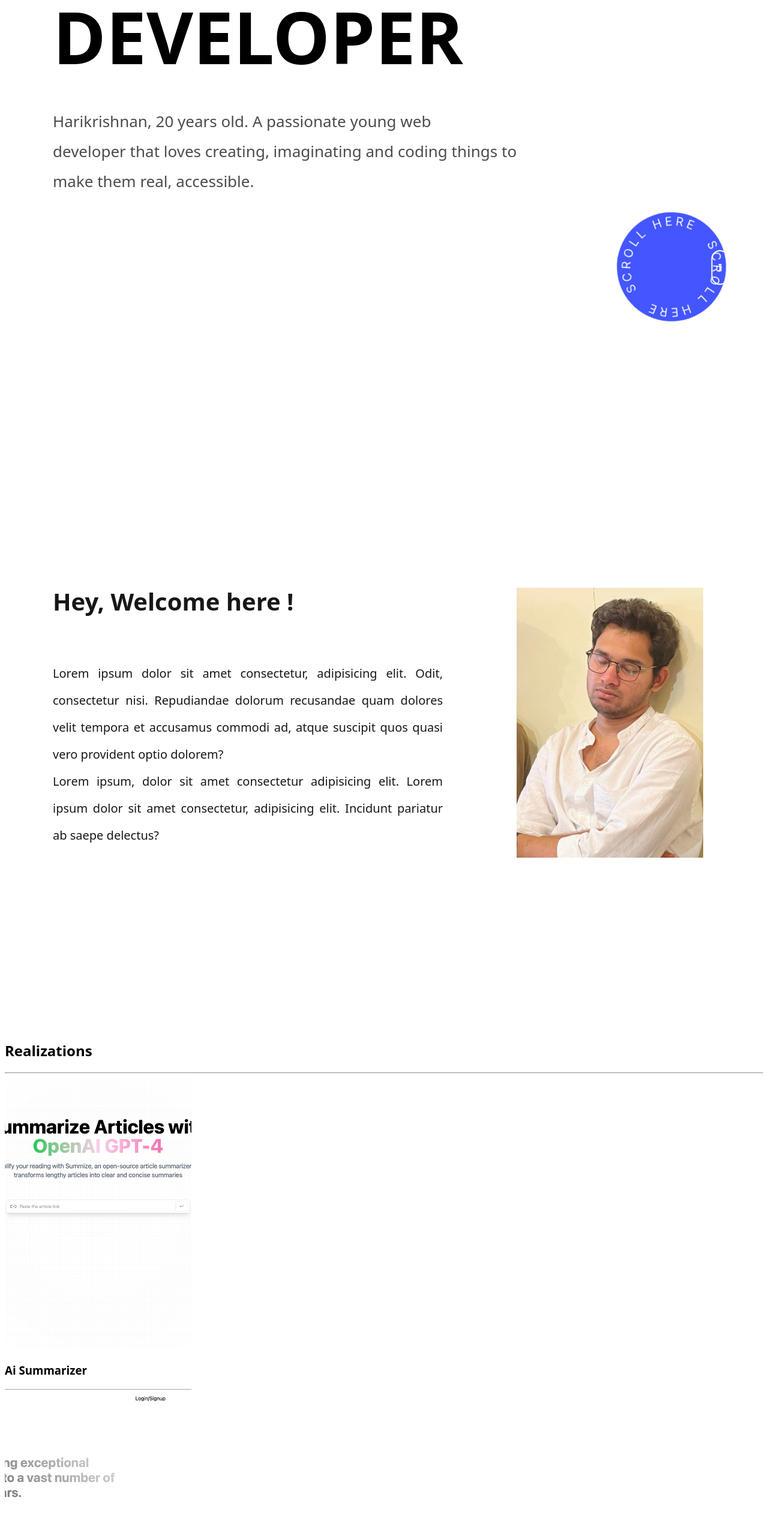
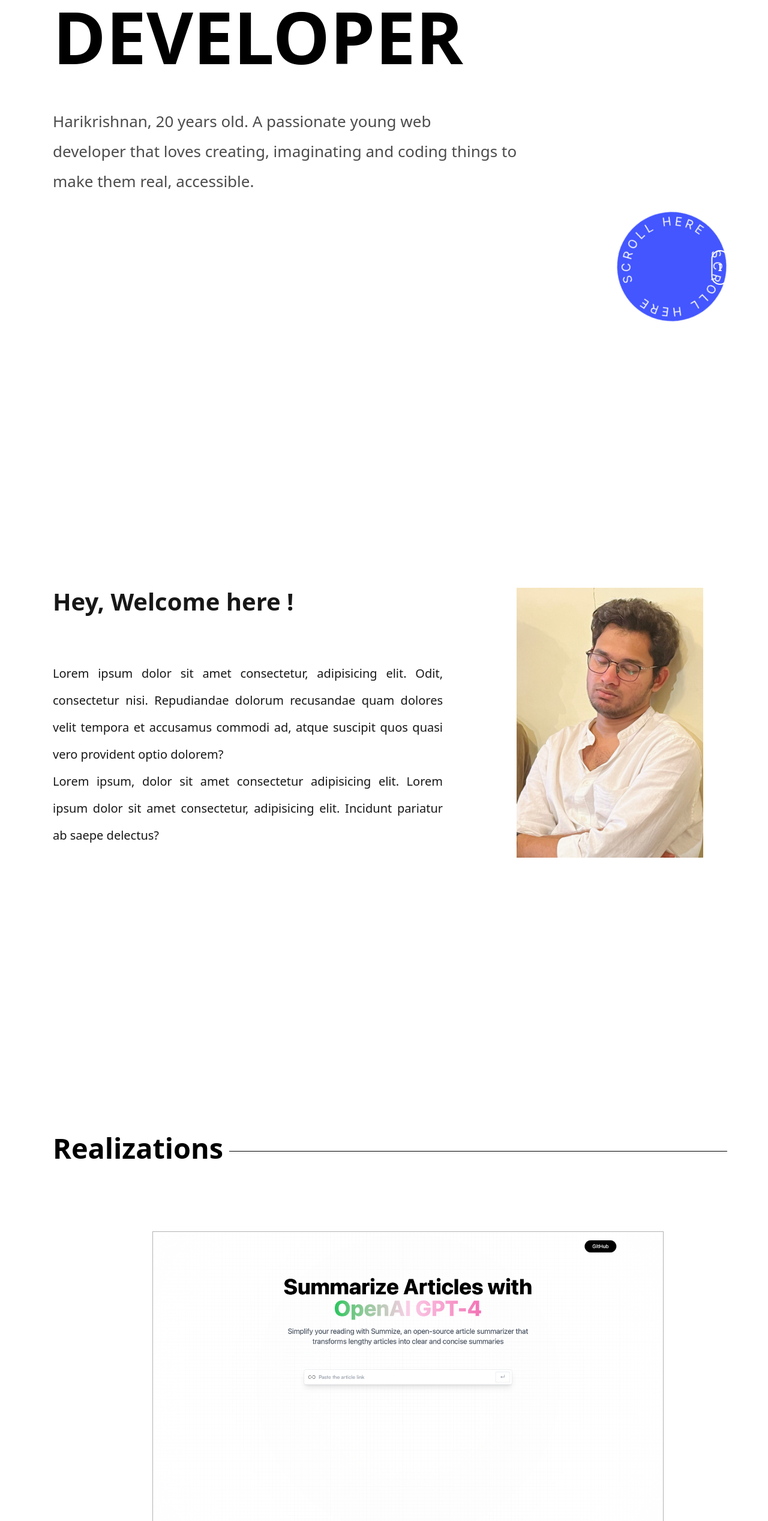
Before and after one commit to harikrishnan2412/Frontend-Developer, a React (Vite) app in the folder PortfolioV3/: page / in a window 1280 px wide. Shown: the part 238-2774 px from the top of the page at 60% size. Built offline with nearby package versions, Linux system fonts and the light colour scheme.

Commit message:
almost done

```diff
--- a/PortfolioV3/src/Landing/Landing.css
+++ b/PortfolioV3/src/Landing/Landing.css
@@ -157,3 +157,89 @@ img
   margin-right: 100px;
   margin-bottom: 300px;
 }
+.MedAi
+{
+  display: flex;
+  flex-direction: column;
+  justify-content: center;
+  align-items: center;
+  margin-top: 100px;
+}
+.aboutmedai h3
+{
+  margin-bottom: 30px;
+  width: 850px;
+}
+#medai
+{
+  width: 850px;
+  height: 510px;
+  border: solid .1px  rgb(178, 178, 178);
+
+}
+#medaiabout
+{
+  line-height: 30px;
+  width: 850px;
+  color: #4c4c4cbb;
+  font-size: 15px;
+  margin-bottom: 300px;
+}
+.Aisummarizer
+{
+  display: flex;
+  flex-direction: column;
+  justify-content: center;
+  align-items: center;
+}
+
+#Aisumphoto
+{
+  margin-top: 60px;
+  margin-bottom: 30px;
+  width: 850px;
+  height: 510px;
+  border: solid .1px rgb(178, 178, 178);
+
+}
+.aboutaisum h3
+{
+  margin-bottom: 30px;
+  width: 850px;
+
+}
+#aisumabout
+{
+  line-height: 30px;
+  width: 850px;
+  color: #4c4c4cbb;
+  font-size: 15px;
+
+}
+.realizations
+{
+  margin-left: 80px;
+  margin-top: 400px;
+}
+.realheading
+{
+  font-size: 2.5rem;
+  display: flex;
+  align-items: center;
+
+}
+
+.realheading h3 {
+  margin-right: 10px;
+}
+
+.realheading hr {
+  flex-grow: 1;
+  margin-right: 60px;
+  margin-top: 30px;
+  border: none;
+  border-top: .5px solid black;
+  background: linear-gradient(to right, black, rgb(151, 151, 151), white);
+
+
+}
--- a/PortfolioV3/src/Landing/Landing.jsx
+++ b/PortfolioV3/src/Landing/Landing.jsx
@@ -144,23 +144,31 @@ const Landing = () => {
       </div>
       <div className="realizations">
         <div className="realheading">
-            <h2>Realizations</h2>
+            <h3>Realizations</h3>
             <hr />
         </div>
         <div className="Aisummarizer">
-            <img src={AiSummarizer} alt="Aisum" />
+            <img src={AiSummarizer} id="Aisumphoto" />
             <div className="aboutaisum">
                 <h3>Ai Summarizer</h3>
-                <p></p>
+                <p id="aisumabout">powerful tool designed to condense lengthy pieces of text or content into concise and coherent summaries. Leveraging cutting-edge natural language processing algorithms, it provides users with the ability to extract the most essential information from documents, articles, or any textual content, saving time and improving overall efficiency in information consumption. </p>
             </div>
 
 
 
         </div>
         <div className="MedAi">
-            <img src={MedAi} alt="" />
+            <img src={MedAi} id="medai" />
+            <div className="aboutmedai">
+                <h3>Med AI</h3>
+                <p id="medaiabout">Med AI is a cutting-edge telemedicine web application designed to revolutionize healthcare accessibility. Leveraging the power of artificial intelligence, it provides patients with convenient access to medical professionals from the comfort of their homes.</p>
+            </div>
 
         </div>
+      </div>
+
+      <div className="contact">
+
       </div>
     </div>
   );
```
